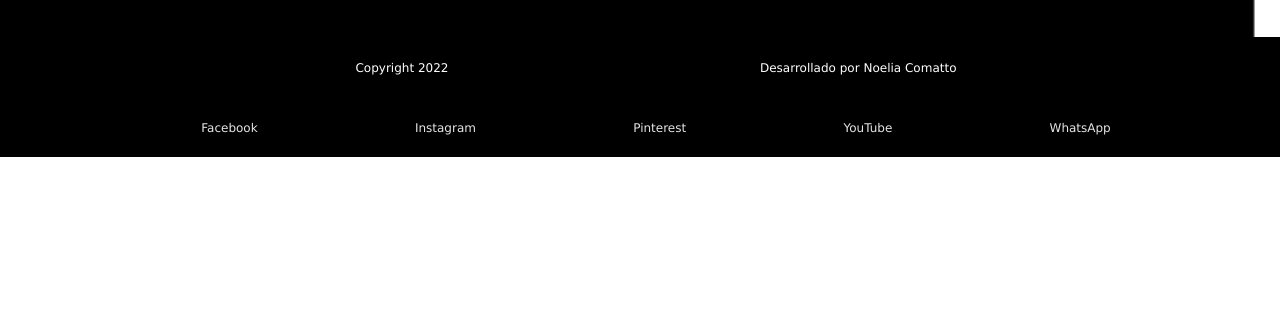
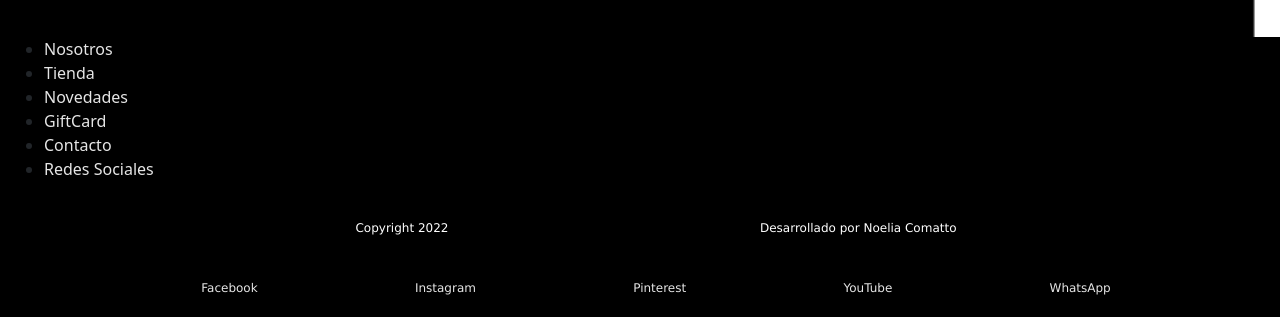
Before and after one commit to NOECOM/BarroTalVez_CeramicaArtesanal, a website: page index.html in a window 1280 px wide. Shown: the part 2099-2416 px from the top of the page. Before the commit the page ends 2256 px from the top, so only its background shows below. Drawn offline with nearby package versions, Linux system fonts and the light colour scheme.

Commit message:
agregué SEO y mapa de sitio

```diff
--- a/index.html
+++ b/index.html
@@ -5,6 +5,9 @@
     <meta charset="UTF-8">
     <meta http-equiv="X-UA-Compatible" content="IE=edge">
     <meta name="viewport" content="width=device-width, initial-scale=1.0">
+    <meta name="description" content="Emprendimiento personal de cerámica artesanal. Se realizan diseños personalizados por pedido y ventas por mayor y menor. ">
+    <meta name="keywords"  content="ceramica, artesanias, arte, emprendedores">
+
     <title>Cerámica Barro Tal Vez</title>
     <link rel="shortcut icon" href="multimedia/imagenLogo.ico" type="image/x-icon" class="logoFavicon">
     <link rel="stylesheet" href="https://cdnjs.cloudflare.com/ajax/libs/animate.css/4.1.1/animate.min.css" />
@@ -122,6 +125,16 @@
     </main>
 
         <footer class="pieDePagina row">
+            <div class="mapaSitio">
+                <ul>
+                    <li><a href="páginas/nosotros.html">Nosotros</a></li>
+                    <li><a href="páginas/tienda.html">Tienda</a></li>
+                    <li><a href="páginas/novedades.html">Novedades</a></li>
+                    <li><a href="páginas/giftcard.html">GiftCard</a></li>
+                    <li><a href="páginas/contacto.html">Contacto</a></li>
+                    <li><a href="#pieDePagina__redes">Redes Sociales</a></li>
+                </ul>
+            </div>
             <div class="col-12 pieDePagina__copyright">
                 <ul>
                     <li>Copyright 2022</li>
--- a/scss/_footer.scss
+++ b/scss/_footer.scss
@@ -1,6 +1,14 @@
 
 footer {
     background-color: black;
+    .mapaSitio{
+        li {
+            a{
+            text-decoration: none;
+            color: rgb(230, 230, 230);
+            }
+    }
+}
     .pieDePagina__copyright{
     ul {
         color: $colorCuatro;
```
Also changed, not shown: páginas/contacto.html (+3 -0 lines), páginas/giftcard.html (+3 -0 lines), páginas/nosotros.html (+3 -0 lines), páginas/novedades.html (+3 -0 lines), páginas/tienda.html (+3 -0 lines), estilos/styles.css.
